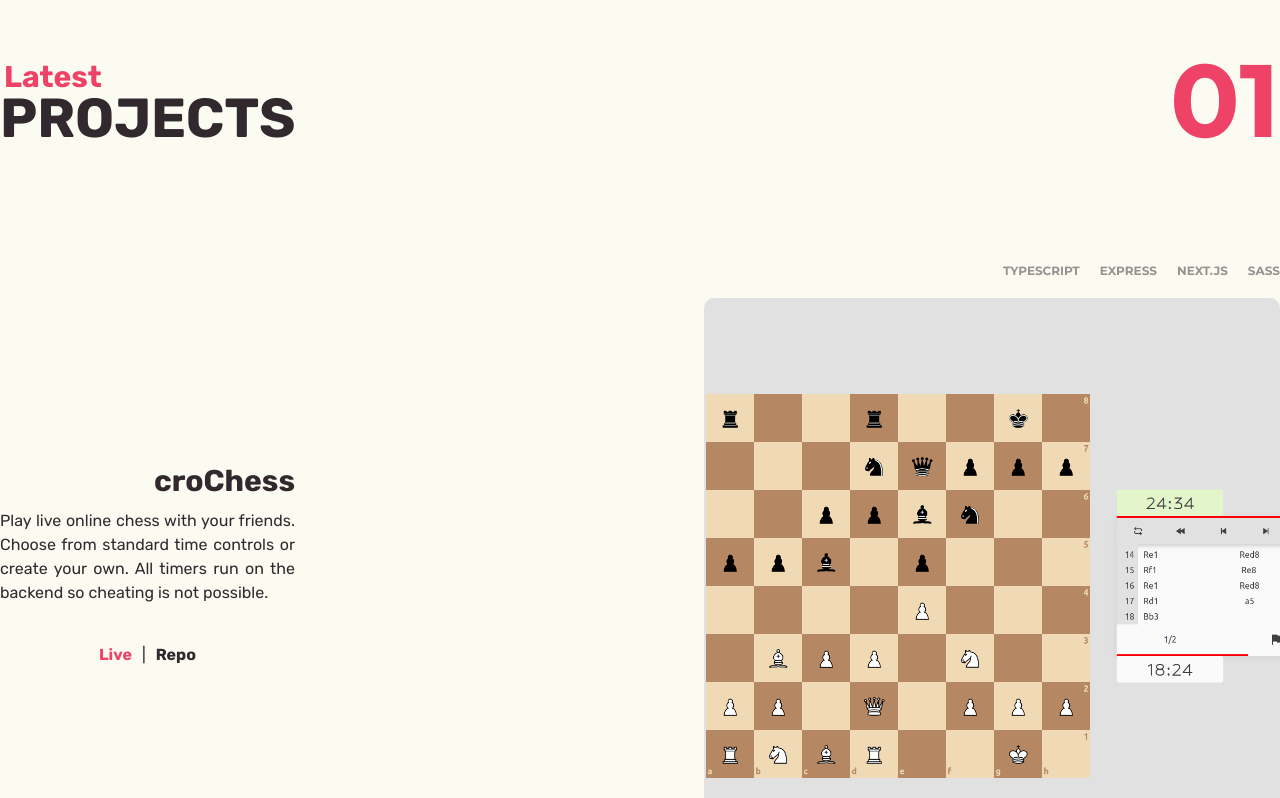
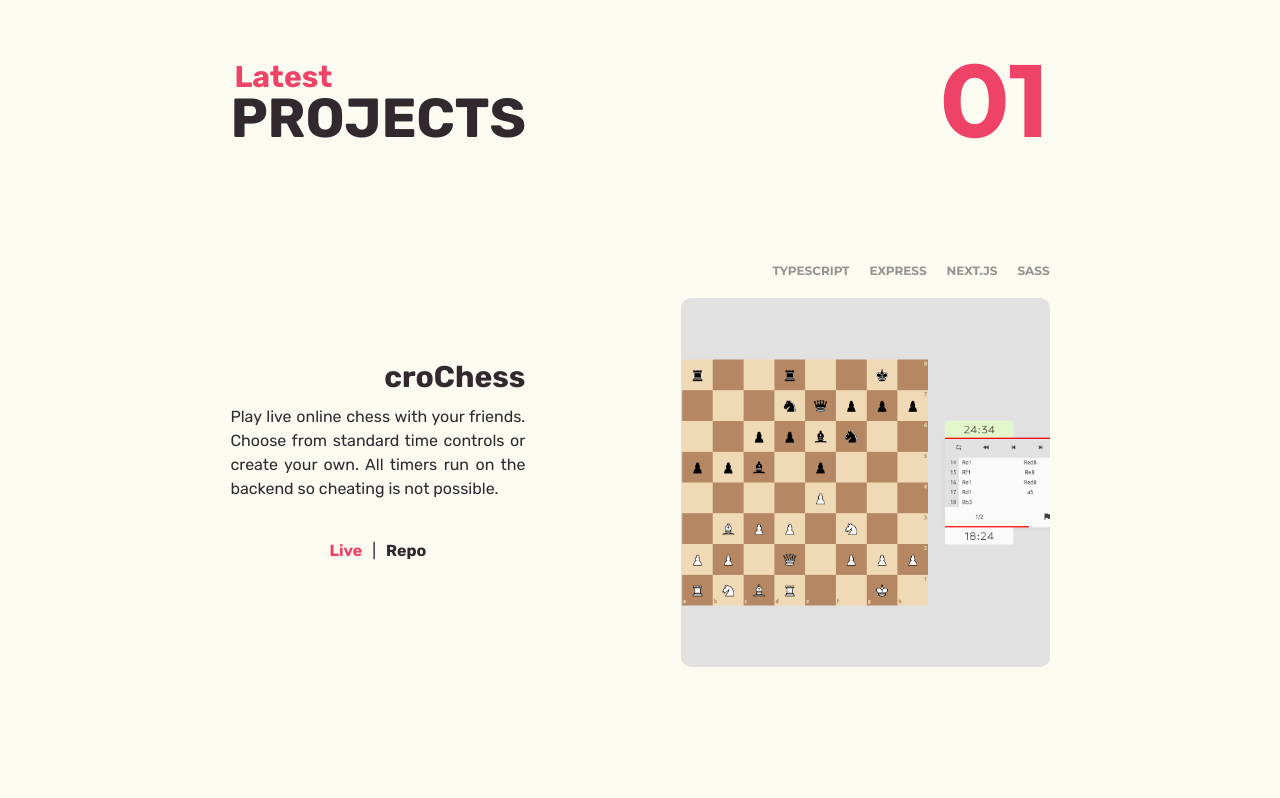
Before and after one commit to nksupermarket/portfolio, a React (Create React App) app: page / in a window 1280 px wide. Shown: the part 741-1539 px from the top of the page. Built offline with nearby package versions, Linux system fonts and the light colour scheme.

Commit message:
fixed padding issue

```diff
--- a/src/styles/Nav.module.scss
+++ b/src/styles/Nav.module.scss
@@ -7,7 +7,7 @@
   padding: 10px 10%;
   background-color: var(--background);
   z-index: 99;
-  transition: transform 0.2s ease-in;
+  transition: transform 0.1s ease-in;
 
   &.scroll {
     box-shadow: 0 5px 10px 5px rgba(var(--RGB_box-shadow), 0.1);
--- a/src/styles/index.scss
+++ b/src/styles/index.scss
@@ -264,6 +264,12 @@ textarea {
   }
 }
 
+@media screen and (min-width: 993px) {
+  .App {
+    padding: 0 18%;
+  }
+}
+
 @media screen and (min-width: 1600px) {
   .App {
     padding: 0 28%;
```
